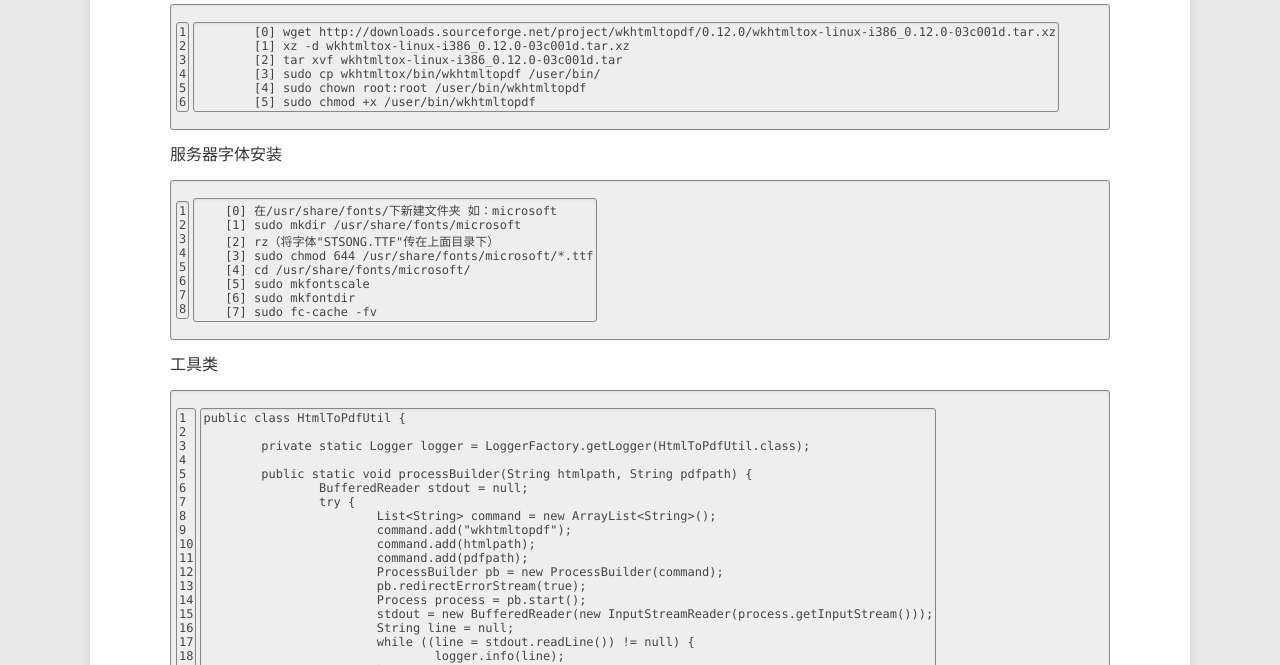
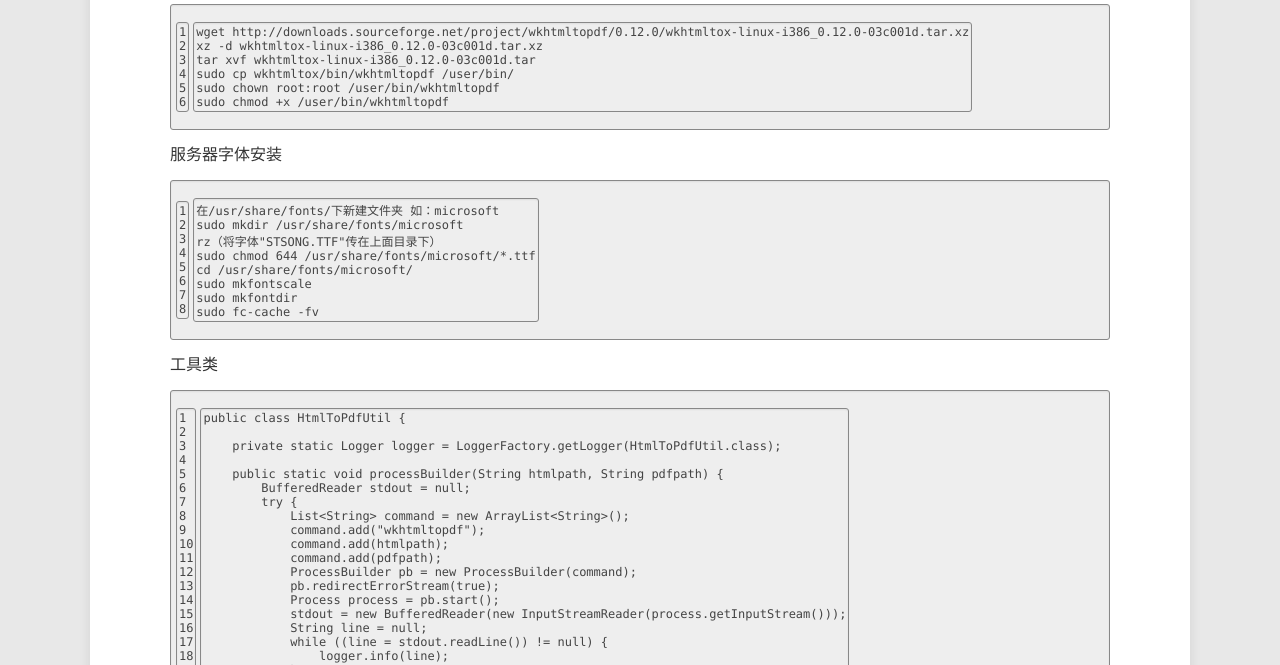
Before and after one commit to enaihei/yaiping.github.io, a Jekyll site: the page built from index.html, in a window 1280 px wide and 900 px high, scrolled down 469 px, cut to the strip 235-900 px from the top of the window. Built offline with Jekyll 4.4.1, drawn with Linux system fonts in a browser that asks for light colours; nearby versions of some CDN libraries; the list of posts is cut into pages by our own code; comment, search, counter and statistics services are not loaded.

Commit message:
修复格式问题

````diff
--- a/_posts/2016/2016-12-01-2016-12-reading-notes.md
+++ b/_posts/2016/2016-12-01-2016-12-reading-notes.md
@@ -9,58 +9,56 @@ share: true
 ---
 ## H5转PDF
 wihtmltopdf安装
-```
-	[0] wget http://downloads.sourceforge.net/project/wkhtmltopdf/0.12.0/wkhtmltox-linux-i386_0.12.0-03c001d.tar.xz
-	[1] xz -d wkhtmltox-linux-i386_0.12.0-03c001d.tar.xz
-	[2] tar xvf wkhtmltox-linux-i386_0.12.0-03c001d.tar
-	[3] sudo cp wkhtmltox/bin/wkhtmltopdf /user/bin/
-	[4] sudo chown root:root /user/bin/wkhtmltopdf
-	[5] sudo chmod +x /user/bin/wkhtmltopdf
-```
+
+    wget http://downloads.sourceforge.net/project/wkhtmltopdf/0.12.0/wkhtmltox-linux-i386_0.12.0-03c001d.tar.xz
+    xz -d wkhtmltox-linux-i386_0.12.0-03c001d.tar.xz
+    tar xvf wkhtmltox-linux-i386_0.12.0-03c001d.tar
+    sudo cp wkhtmltox/bin/wkhtmltopdf /user/bin/
+    sudo chown root:root /user/bin/wkhtmltopdf
+    sudo chmod +x /user/bin/wkhtmltopdf
+
 
 服务器字体安装
-```
-    [0] 在/usr/share/fonts/下新建文件夹 如：microsoft
-    [1] sudo mkdir /usr/share/fonts/microsoft
-    [2] rz（将字体"STSONG.TTF"传在上面目录下）
-    [3] sudo chmod 644 /usr/share/fonts/microsoft/*.ttf
-    [4] cd /usr/share/fonts/microsoft/
-    [5] sudo mkfontscale
-    [6] sudo mkfontdir
-    [7] sudo fc-cache -fv
-```
+
+    在/usr/share/fonts/下新建文件夹 如：microsoft
+    sudo mkdir /usr/share/fonts/microsoft
+    rz（将字体"STSONG.TTF"传在上面目录下）
+    sudo chmod 644 /usr/share/fonts/microsoft/*.ttf
+    cd /usr/share/fonts/microsoft/
+    sudo mkfontscale
+    sudo mkfontdir
+    sudo fc-cache -fv
 
 
 工具类
-```
-public class HtmlToPdfUtil {
 
-	private static Logger logger = LoggerFactory.getLogger(HtmlToPdfUtil.class);
+    public class HtmlToPdfUtil {
 
-	public static void processBuilder(String htmlpath, String pdfpath) {
-		BufferedReader stdout = null;
-		try {
-			List<String> command = new ArrayList<String>();
-			command.add("wkhtmltopdf");
-			command.add(htmlpath);
-			command.add(pdfpath);
-			ProcessBuilder pb = new ProcessBuilder(command);
-			pb.redirectErrorStream(true);
-			Process process = pb.start();
-			stdout = new BufferedReader(new InputStreamReader(process.getInputStream()));
-			String line = null;
-			while ((line = stdout.readLine()) != null) {
-				logger.info(line);
-			}
-			int i = process.waitFor();
-			logger.info("html to pdf success! " + i);
-		} catch (IOException e) {
-			logger.info("html to pdf io err! ", e);
-		} catch (InterruptedException e) {
-			logger.info("html to pdf interrupt err! ", e);
-		} finally {
-			IOUtils.closeQuietly(stdout);
-		}
-	}
-}
-```
+        private static Logger logger = LoggerFactory.getLogger(HtmlToPdfUtil.class);
+
+        public static void processBuilder(String htmlpath, String pdfpath) {
+            BufferedReader stdout = null;
+            try {
+                List<String> command = new ArrayList<String>();
+                command.add("wkhtmltopdf");
+                command.add(htmlpath);
+                command.add(pdfpath);
+                ProcessBuilder pb = new ProcessBuilder(command);
+                pb.redirectErrorStream(true);
+                Process process = pb.start();
+                stdout = new BufferedReader(new InputStreamReader(process.getInputStream()));
+                String line = null;
+                while ((line = stdout.readLine()) != null) {
+                    logger.info(line);
+                }
+                int i = process.waitFor();
+                logger.info("html to pdf success! " + i);
+            } catch (IOException e) {
+                logger.info("html to pdf io err! ", e);
+            } catch (InterruptedException e) {
+                logger.info("html to pdf interrupt err! ", e);
+            } finally {
+                IOUtils.closeQuietly(stdout);
+            }
+        }
+    }
````
